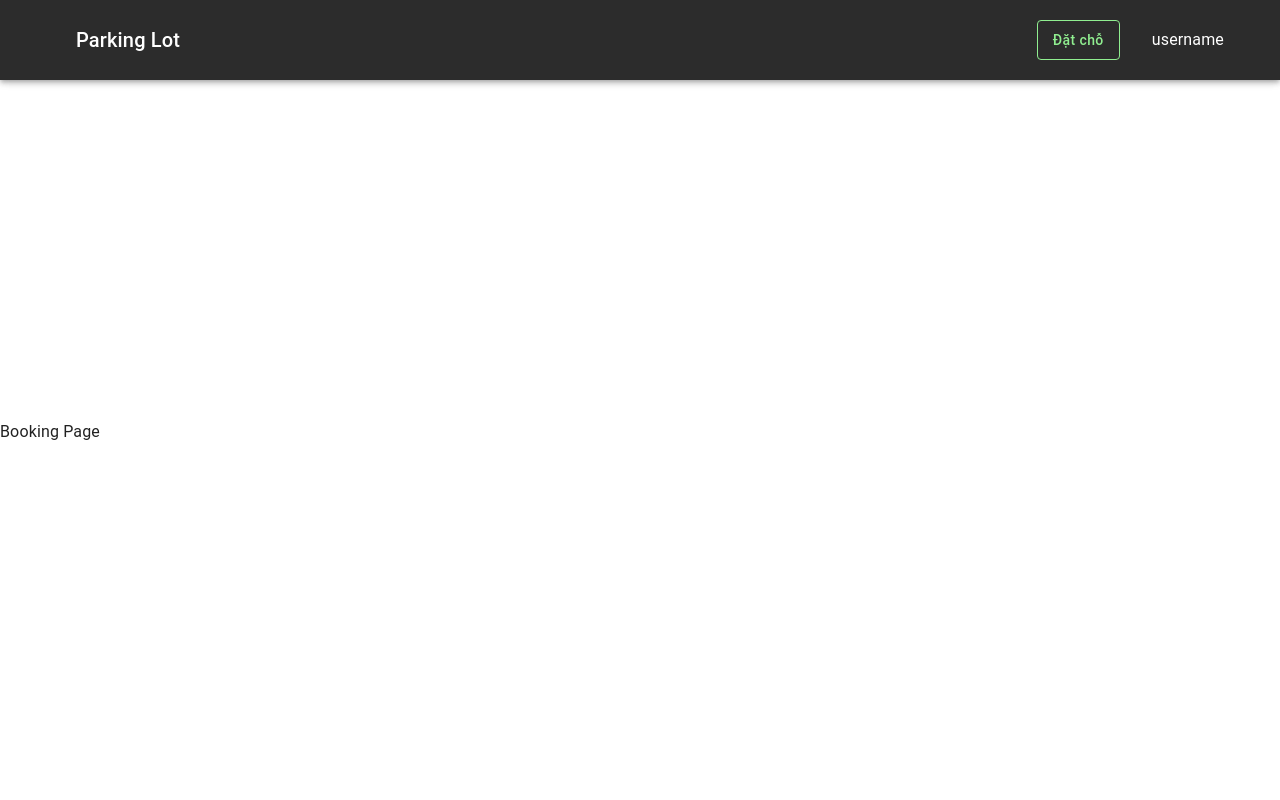
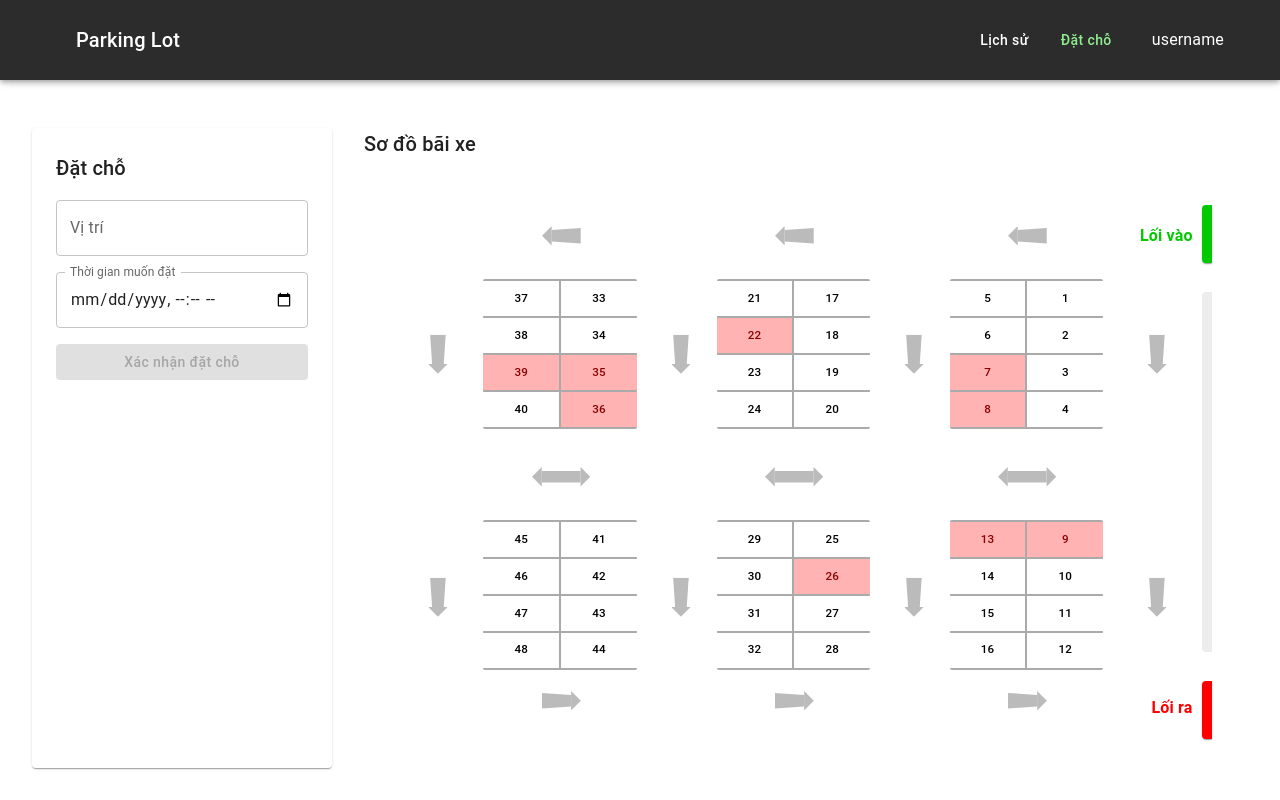
Before and after one commit to nguyenhbtrung/parking-management-frontend, a React (Vite) app: page /user/booking in a window 1280 px wide. Built offline with nearby package versions, Linux system fonts and the light colour scheme; some icons are missing.

Commit message:
add BookingMap page

```diff
--- a/src/pages/user/BookingParkingMap.jsx
+++ b/src/pages/user/BookingParkingMap.jsx
@@ -1,5 +1,151 @@
 import ParkingMap from "../../components/ParkingMap";
+import { Box, Typography } from "@mui/material";
+import { drawerWidth } from "../../appConst";
+import { slotPositions } from "../../data/slotPositions";
+import { useEffect, useState } from "react";
+import { Button, TextField, Paper } from "@mui/material";
+
+const slotStatesFromAPI = [
+    { id: 1, status: "available", licensePlate: null, updatedAt: "2025-09-20T08:00:00Z" },
+    { id: 2, status: "available", licensePlate: null, updatedAt: "2025-09-20T08:05:00Z" },
+    { id: 3, status: "available", licensePlate: null, updatedAt: "2025-09-20T08:10:00Z" },
+    { id: 4, status: "available", licensePlate: null, updatedAt: "2025-09-20T08:15:00Z" },
+    { id: 5, status: "available", licensePlate: null, updatedAt: "2025-09-20T08:20:00Z" },
+    { id: 6, status: "available", licensePlate: null, updatedAt: "2025-09-20T08:25:00Z" },
+    { id: 7, status: "occupied", licensePlate: "29A-1234", updatedAt: "2025-09-20T09:00:00Z" },
+    { id: 8, status: "occupied", licensePlate: "31C-4321", updatedAt: "2025-09-20T08:30:00Z" },
+    { id: 9, status: "booked", licensePlate: null, updatedAt: "2025-09-20T07:45:00Z" },
+    { id: 10, status: "available", licensePlate: null, updatedAt: "2025-09-20T08:40:00Z" },
+    { id: 11, status: "available", licensePlate: null, updatedAt: "2025-09-20T08:45:00Z" },
+    { id: 12, status: "available", licensePlate: null, updatedAt: "2025-09-20T08:50:00Z" },
+    { id: 13, status: "booked", licensePlate: null, updatedAt: "2025-09-19T21:15:00Z" },
+    { id: 14, status: "available", licensePlate: null, updatedAt: "2025-09-20T09:00:00Z" },
+    { id: 15, status: "available", licensePlate: null, updatedAt: "2025-09-20T09:05:00Z" },
+    { id: 16, status: "available", licensePlate: null, updatedAt: "2025-09-20T09:10:00Z" },
+    { id: 17, status: "available", licensePlate: null, updatedAt: "2025-09-20T09:15:00Z" },
+    { id: 18, status: "available", licensePlate: null, updatedAt: "2025-09-20T09:20:00Z" },
+    { id: 19, status: "available", licensePlate: null, updatedAt: "2025-09-20T09:25:00Z" },
+    { id: 20, status: "available", licensePlate: null, updatedAt: "2025-09-20T09:30:00Z" },
+    { id: 21, status: "available", licensePlate: null, updatedAt: "2025-09-20T09:35:00Z" },
+    { id: 22, status: "booked", licensePlate: null, updatedAt: "2025-09-20T10:00:00Z" },
+    { id: 23, status: "available", licensePlate: null, updatedAt: "2025-09-20T09:40:00Z" },
+    { id: 24, status: "available", licensePlate: null, updatedAt: "2025-09-20T09:45:00Z" },
+    { id: 25, status: "available", licensePlate: null, updatedAt: "2025-09-20T09:50:00Z" },
+    { id: 26, status: "occupied", licensePlate: "30B-5678", updatedAt: "2025-09-20T06:50:00Z" },
+    { id: 27, status: "available", licensePlate: null, updatedAt: "2025-09-20T09:55:00Z" },
+    { id: 28, status: "available", licensePlate: null, updatedAt: "2025-09-20T10:00:00Z" },
+    { id: 29, status: "available", licensePlate: null, updatedAt: "2025-09-20T10:05:00Z" },
+    { id: 30, status: "available", licensePlate: null, updatedAt: "2025-09-20T10:10:00Z" },
+    { id: 31, status: "available", licensePlate: null, updatedAt: "2025-09-20T10:15:00Z" },
+    { id: 32, status: "available", licensePlate: null, updatedAt: "2025-09-20T10:20:00Z" },
+    { id: 33, status: "available", licensePlate: null, updatedAt: "2025-09-20T10:25:00Z" },
+    { id: 34, status: "available", licensePlate: null, updatedAt: "2025-09-20T10:30:00Z" },
+    { id: 35, status: "booked", licensePlate: null, updatedAt: "2025-09-19T18:20:00Z" },
+    { id: 36, status: "booked", licensePlate: null, updatedAt: "2025-09-19T19:05:00Z" },
+    { id: 37, status: "available", licensePlate: null, updatedAt: "2025-09-20T10:35:00Z" },
+    { id: 38, status: "available", licensePlate: null, updatedAt: "2025-09-20T10:40:00Z" },
+    { id: 39, status: "booked", licensePlate: null, updatedAt: "2025-09-20T11:30:00Z" },
+    { id: 40, status: "available", licensePlate: null, updatedAt: "2025-09-20T10:45:00Z" },
+    { id: 41, status: "available", licensePlate: null, updatedAt: "2025-09-20T10:50:00Z" },
+    { id: 42, status: "available", licensePlate: null, updatedAt: "2025-09-20T10:55:00Z" },
+    { id: 43, status: "available", licensePlate: null, updatedAt: "2025-09-20T11:00:00Z" },
+    { id: 44, status: "available", licensePlate: null, updatedAt: "2025-09-20T11:05:00Z" },
+    { id: 45, status: "available", licensePlate: null, updatedAt: "2025-09-20T11:10:00Z" },
+    { id: 46, status: "available", licensePlate: null, updatedAt: "2025-09-20T11:15:00Z" },
+    { id: 47, status: "available", licensePlate: null, updatedAt: "2025-09-20T11:20:00Z" },
+    { id: 48, status: "available", licensePlate: null, updatedAt: "2025-09-20T11:25:00Z" },
+];
 
 export default function BookingParkingMap() {
-	return ParkingMap({ mapWidth: 500, mapHeight: 600, scale: 1, slots: [], isAdmin: false, onSlotClick: null });
+	const [slots, setSlots] = useState([]); // state cuối cùng để truyền vào ParkingMap
+    const [selectedSlot, setSelectedSlot] = useState(null);
+	const [bookingTime, setBookingTime] = useState("");
+
+
+    const mapWidth = 840;
+    const mapHeight = 610;
+    const availableWidth = window.innerWidth - drawerWidth;
+    const scale = (availableWidth / mapWidth) * 0.8;
+	useEffect(() => {
+        // Giả lập API call với delay
+        setTimeout(() => {
+            // Tạo object map từ slotStatesFromAPI để truy cập nhanh theo id
+            const stateMap = {};
+            slotStatesFromAPI.forEach(s => {
+                stateMap[s.id] = s;
+            });
+
+            // Gộp slotPositions + slotStates dựa theo id bằng object map
+            const mergedSlots = slotPositions.map(pos => ({
+                ...pos,
+                ...(stateMap[pos.id] || {}) // lấy trạng thái từ map nếu có
+            }));
+
+            setSlots(mergedSlots);
+        }, 1000); // giả lập delay 1 giây
+    }, []);
+
+    const onSlotClick = (id) => {
+        const slot = slots.find(s => s.id === id);
+        setSelectedSlot(slot);
+    };
+
+	const handleSubmit = () => {
+    if (!selectedSlot) {
+      alert("Hãy chọn một chỗ trong sơ đồ trước!");
+      return;
+    }
+    // TODO: Gọi API đặt chỗ
+    console.log("Đặt chỗ:", {
+      slotId: selectedSlot.id,
+      position: selectedSlot.position,
+      time: bookingTime,
+    });
+  };
+
+	return (
+	<Box sx={{ ml: 4, mt: 4, display: "flex", gap: 4 }}>
+		<Paper sx={{ flex: 1, p: 3, display: "flex", flexDirection: "column", gap: 2 }}>
+        <Typography variant="h6">Đặt chỗ</Typography>
+
+        <TextField
+          label="Vị trí"
+          value={selectedSlot ? selectedSlot.id : ""}
+          InputProps={{ readOnly: true }}
+        />
+
+        <TextField
+          label="Thời gian muốn đặt"
+          type="datetime-local"
+          InputLabelProps={{ shrink: true }}
+          value={bookingTime}
+          onChange={(e) => setBookingTime(e.target.value)}
+        />
+
+        <Button
+          variant="contained"
+          disabled={!selectedSlot || !bookingTime}
+          onClick={handleSubmit}
+        >
+          Xác nhận đặt chỗ
+        </Button>
+      </Paper>
+      {/* Bên trái: sơ đồ */}
+      <Box sx={{ flex: 2 }}>
+        <Typography variant="h6" sx={{ mb: 2 }}>
+          Sơ đồ bãi xe
+        </Typography>
+        <ParkingMap
+          mapWidth={mapWidth}
+          mapHeight={mapHeight}
+          scale={scale}
+          slots={slots}
+          isAdmin={false}
+          onSlotClick={onSlotClick}
+        />
+      </Box>
+
+      {/* Bên phải: form */}
+    </Box>
+	);
 }
--- a/src/pages/user/UserLayout.jsx
+++ b/src/pages/user/UserLayout.jsx
@@ -28,6 +28,10 @@ export default function UserLayout() {
 		navigate("/user/booking");
 	}
 
+	const navigateHistory = () => {
+		navigate("/user/history");
+	}
+
 	return <Box>
 	<AppBar position="fixed" color="white" sx={{ p: 1, bgcolor: "#2C2C2C", color: "white"  }}>
         <Toolbar sx={{ display: "flex", justifyContent: "space-between" }}>
@@ -53,7 +57,10 @@ export default function UserLayout() {
 				)}
 			</Box>
           <Box sx={{ display:"flex"}}>
-            <Button onClick={navigateBooking} variant="outlined" sx={{ mr: 2, color:"lightGreen", borderColor:"lightGreen" }}>
+			<Button onClick={navigateHistory} variant="text" sx={{ mr: 2, color:"white" }}>
+              Lịch sử
+            </Button>
+            <Button onClick={navigateBooking} variant="text" sx={{ mr: 2, color:"lightGreen"}}>
               Đặt chỗ
             </Button>
             <Box onClick={handleMenu} sx={{ p: 1, display:"flex"}}>
--- a/src/routes/AppRoutes.jsx
+++ b/src/routes/AppRoutes.jsx
@@ -4,6 +4,7 @@ import ParkingManagementPage from "../pages/admin/ParkingMapPage";
 import MapEditorPage from "../pages/admin/MapEditorPage";
 import BookingHistory from "../pages/user/BookingHistory";
 import UserLayout from "../pages/user/UserLayout";
+import BookingParkingMap from "../pages/user/BookingParkingMap";
 
 function AppRoutes() {
     return (
@@ -18,7 +19,7 @@ function AppRoutes() {
             </Route>
             <Route path="/user" element={<UserLayout/>} >
                 <Route path="history" element={<BookingHistory />} />
-                <Route path="booking" element={<div>Booking Page</div>} />
+                <Route path="booking" element={<BookingParkingMap/>} />
             </Route>
 
 
```
